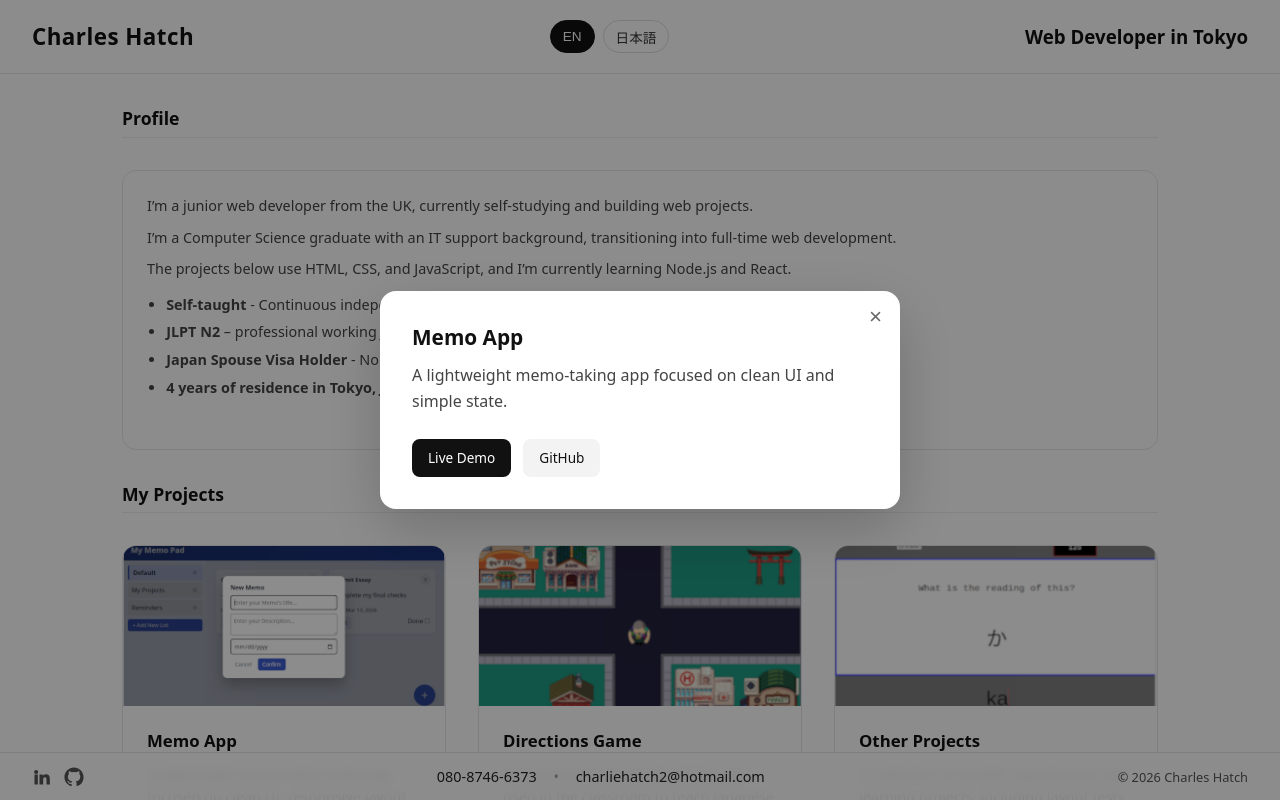
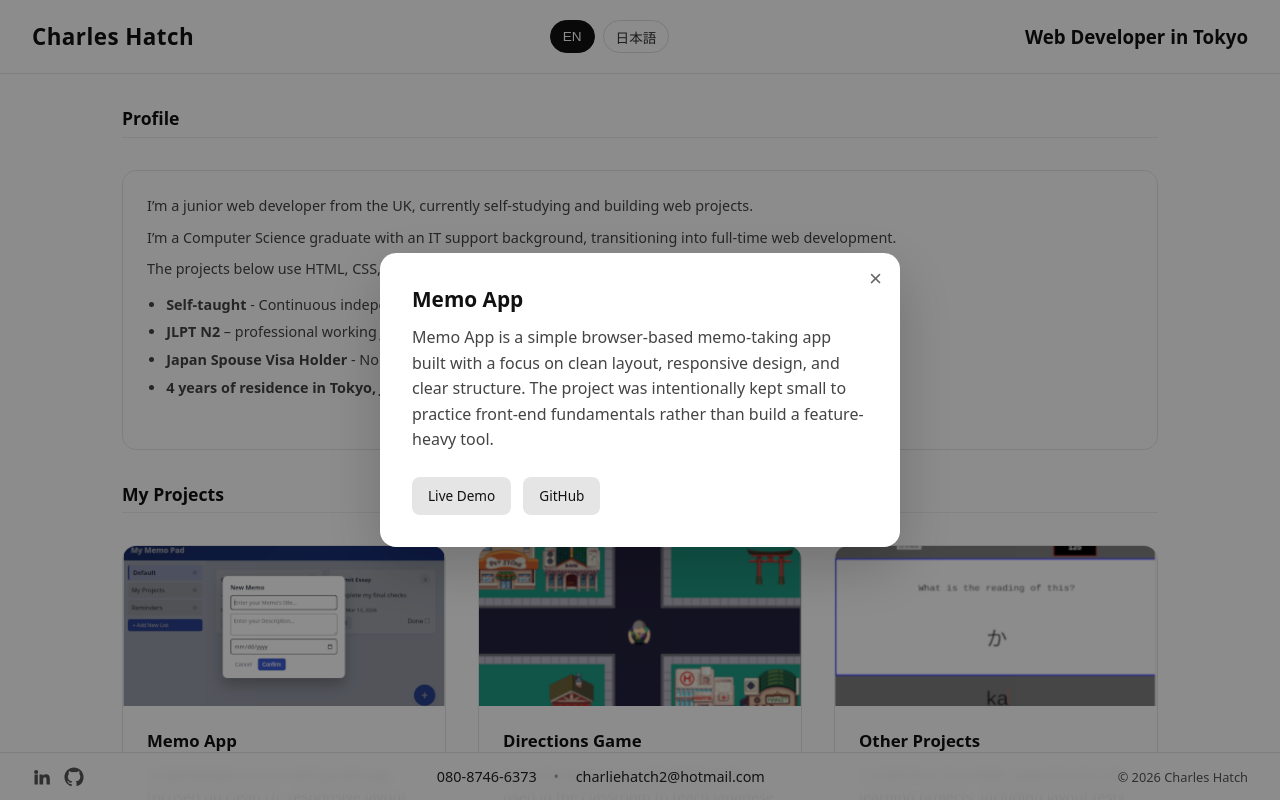
Before and after one commit to charles-hatch/portfolio, a website built with Vite: page index.html in a window 1280 px wide. Both pictures are taken after a click on the element 284 px from the left and 722 px from the top of the page. Built offline with nearby package versions, Linux system fonts and the light colour scheme.

Commit message:
updated modal btn styles

```diff
--- a/index.html
+++ b/index.html
@@ -77,7 +77,7 @@
             openModal({
               title: 'Memo App',
               description:
-                'A lightweight memo-taking app focused on clean UI and simple state.',
+                'Memo App is a simple browser-based memo-taking app built with a focus on clean layout, responsive design, and clear structure. The project was intentionally kept small to practice front-end fundamentals rather than build a feature-heavy tool.',
               live: 'https://charles-hatch.github.io/memo-app/',
               github: 'https://github.com/charles-hatch/memo-app',
             })
--- a/src/style.css
+++ b/src/style.css
@@ -395,15 +395,15 @@ body {
 .modal-btn {
   padding: 0.6rem 1rem;
   border-radius: 8px;
-  background: #111;
-  color: #fff;
+  background: #e5e5e5;
+  color: #111;
   text-decoration: none;
   font-size: 0.85rem;
 }
 
-.modal-btn.secondary {
-  background: #f3f3f3;
-  color: #111;
+.modal-btn:hover {
+  background: #111;
+  color: #fff;
 }
 
 .modal-close {
```
